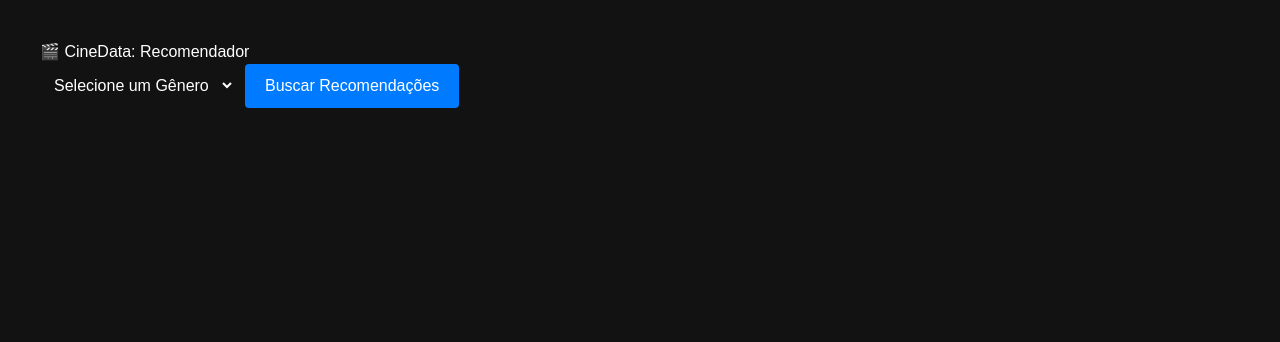
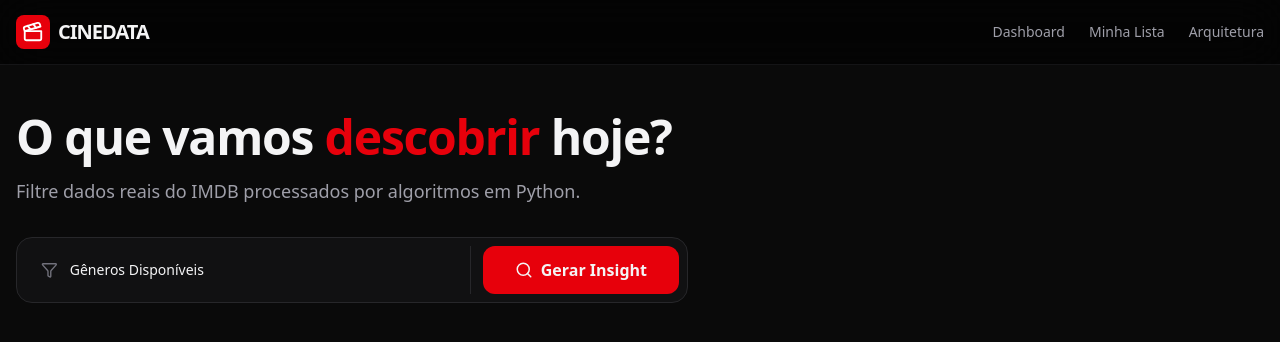
Before and after one commit to VictorHugo-Neo/CineData, a React app in the folder frontend/: page / in a window 1280 px wide. Shown: the top 342 px of the page. Built offline with nearby package versions, Linux system fonts and the light colour scheme; the HTML template or start-up script is replaced by a standard one.

Commit message:
feat: Atualizando interface com Tailwind

```diff
--- a/frontend/src/App.tsx
+++ b/frontend/src/App.tsx
@@ -1,8 +1,12 @@
 import { useState } from 'react';
 import { getRecommendations } from './api';
 import type { Movie } from './api';
+import {
+  Search, Film, Star, Trophy, Users,
+  Calendar, Clapperboard, TrendingUp, Filter
+} from 'lucide-react';
 
-function App() {
+export default function App() {
   const [movies, setMovies] = useState<Movie[]>([]);
   const [genre, setGenre] = useState('');
   const [loading, setLoading] = useState(false);
@@ -12,62 +16,113 @@ function App() {
     try {
       const data = await getRecommendations(genre);
       setMovies(data);
-    } catch (error) {
-      console.error("Erro ao buscar filmes", error);
     } finally {
       setLoading(false);
     }
   };
 
   return (
-    <div style={{ padding: '40px', fontFamily: 'sans-serif', backgroundColor: '#121212', color: 'white', minHeight: '100vh' }}>
-      <h1>🎬 CineData: Recomendador</h1>
+    <div className="min-h-screen bg-[#0a0a0a] text-zinc-100 selection:bg-red-500/30">
+      {/* Navegação Profissional */}
+      <nav className="sticky top-0 z-50 border-b border-zinc-800/50 bg-black/60 backdrop-blur-xl">
+        <div className="max-w-7xl mx-auto px-4 h-16 flex items-center justify-between">
+          <div className="flex items-center gap-2 group cursor-pointer">
+            <div className="bg-red-600 p-1.5 rounded-lg group-hover:rotate-12 transition-transform">
+              <Clapperboard size={22} className="text-white" />
+            </div>
+            <span className="text-xl font-black tracking-tighter uppercase">CineData</span>
+          </div>
+          <div className="hidden md:flex gap-6 text-sm font-medium text-zinc-400">
+            <a href="#" className="hover:text-white transition-colors">Dashboard</a>
+            <a href="#" className="hover:text-white transition-colors">Minha Lista</a>
+            <a href="#" className="hover:text-white transition-colors">Arquitetura</a>
+          </div>
+        </div>
+      </nav>
 
-      <div style={{ marginBottom: '20px' }}>
+      <main className="max-w-7xl mx-auto px-4 py-12">
+        {/* Seção de Filtros (Responsiva) */}
+        <section className="mb-16">
+          <div className="max-w-2xl">
+            <h2 className="text-4xl md:text-5xl font-bold mb-4 tracking-tight">
+              O que vamos <span className="text-red-600">descobrir</span> hoje?
+            </h2>
+            <p className="text-zinc-400 text-lg mb-8">
+              Filtre dados reais do IMDB processados por algoritmos em Python.
+            </p>
+
+            <div className="flex flex-col sm:flex-row gap-3 p-2 bg-zinc-900/50 border border-zinc-800 rounded-2xl">
+              <div className="flex-1 flex items-center gap-3 px-4 py-2 border-b sm:border-b-0 sm:border-r border-zinc-800">
+                <Filter size={18} className="text-zinc-500" />
                 <select
                   value={genre}
                   onChange={(e) => setGenre(e.target.value)}
-          style={{ padding: '10px', marginRight: '10px', borderRadius: '4px' }}
+                  className="bg-transparent w-full outline-none text-sm font-medium appearance-none cursor-pointer"
                 >
-          <option value="">Selecione um Gênero</option>
+                  <option value="">Gêneros Disponíveis</option>
                   <option value="Action">Ação</option>
                   <option value="Drama">Drama</option>
-          <option value="Crime">Crime</option>
-          <option value="Adventure">Aventura</option>
+                  <option value="Sci-Fi">Ficção Científica</option>
                 </select>
-
-        <button onClick={handleSearch} style={{ padding: '10px 20px', cursor: 'pointer', backgroundColor: '#007bff', color: 'white', border: 'none', borderRadius: '4px' }}>
-          Buscar Recomendações
+              </div>
+              <button
+                onClick={handleSearch}
+                className="bg-red-600 hover:bg-red-700 active:scale-95 transition-all px-8 py-3 rounded-xl font-bold flex items-center justify-center gap-2"
+              >
+                <Search size={18} />
+                Gerar Insight
               </button>
             </div>
+          </div>
+        </section>
 
-      {loading && <p>Carregando...</p>}
+        {/* Grid de Recomendações Profissional */}
+        <div className="grid grid-cols-1 sm:grid-cols-2 lg:grid-cols-3 xl:grid-cols-4 gap-6">
+          {movies.map((movie) => (
+            <article key={movie.id} className="group relative bg-zinc-900 border border-zinc-800 rounded-3xl overflow-hidden hover:ring-2 hover:ring-red-600/50 transition-all shadow-2xl">
+              <div className="p-6">
+                <div className="flex justify-between items-start mb-6">
+                  <div className="bg-yellow-500 text-black px-2 py-1 rounded text-[10px] font-black">
+                    IMDB {movie.rating_imdb}
+                  </div>
+                  {movie.oscar > 0 && (
+                    <div className="flex items-center gap-1 text-yellow-500">
+                      <Trophy size={14} />
+                      <span className="text-[10px] font-bold">{movie.oscar}</span>
+                    </div>
+                  )}
+                </div>
 
-      <div style={{ display: 'grid', gridTemplateColumns: 'repeat(auto-fill, minmax(250px, 1fr))', gap: '20px' }}>
-        {movies.map(movie => (
-          <div key={movie.id} style={{
-            border: '1px solid #333',
-            padding: '20px',
-            borderRadius: '12px',
-            backgroundColor: '#1e1e1e',
-            transition: 'transform 0.2s'
-          }}>
-            <h3 style={{ color: '#e50914', marginBottom: '10px' }}>{movie.title}</h3>
-            <p><strong>📅 Ano:</strong> {movie.year}</p>
-            <p><strong>🎬 Diretor:</strong> {movie.director}</p>
-            <p><strong>⭐ Nota:</strong> {movie.rating_imdb}</p>
-            {movie.oscar > 0 && (
-              <p style={{ color: '#ffd700' }}><strong>🏆 Oscars:</strong> {movie.oscar}</p>
-            )}
-            <p style={{ fontSize: '0.9rem', color: '#aaa' }}><strong>👥 Elenco:</strong> {movie.star}</p>
-            <div style={{ marginTop: '10px', fontSize: '0.8rem', background: '#333', padding: '5px', borderRadius: '4px', textAlign: 'center' }}>
-              Score: {movie.score_ranking.toFixed(2)}
+                <h3 className="text-xl font-bold mb-4 line-clamp-2 leading-tight group-hover:text-red-500 transition-colors">
+                  {movie.title}
+                </h3>
+
+                <div className="space-y-3 mb-6">
+                  <div className="flex items-center gap-3 text-zinc-500 text-xs">
+                    <Calendar size={14} />
+                    <span>{movie.year}</span>
+                  </div>
+                  <div className="flex items-center gap-3 text-zinc-500 text-xs">
+                    <Star size={14} className="text-yellow-500" />
+                    <span className="truncate">{movie.director}</span>
                   </div>
                 </div>
+              </div>
+
+              {/* Data Science Badge */}
+              <div className="bg-zinc-950/80 px-6 py-4 flex items-center justify-between border-t border-zinc-800">
+                <div className="flex items-center gap-2 text-zinc-500">
+                  <TrendingUp size={14} />
+                  <span className="text-[10px] font-medium tracking-widest uppercase">AI Score</span>
+                </div>
+                <span className="text-red-500 font-mono font-bold text-sm">
+                  {movie.score_ranking.toFixed(2)}
+                </span>
+              </div>
+            </article>
           ))}
         </div>
+      </main>
     </div>
   );
 }
-
-export default App;
```
Also changed, not shown: 1 other file (tests, documents, lock files or other folders). Lines whose indentation alone changed are shown as unchanged.
